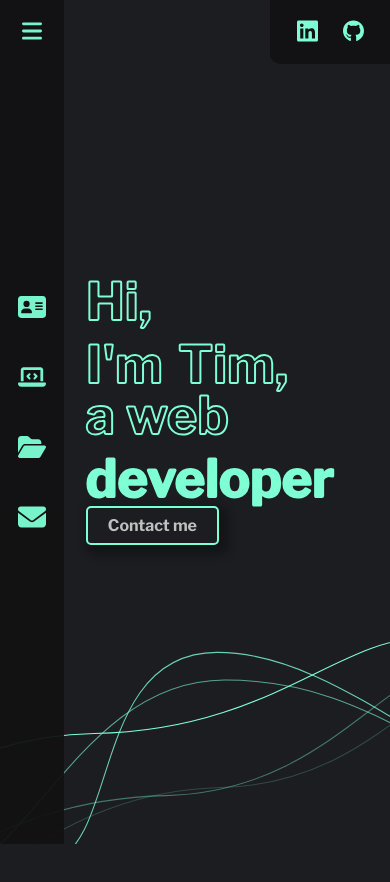
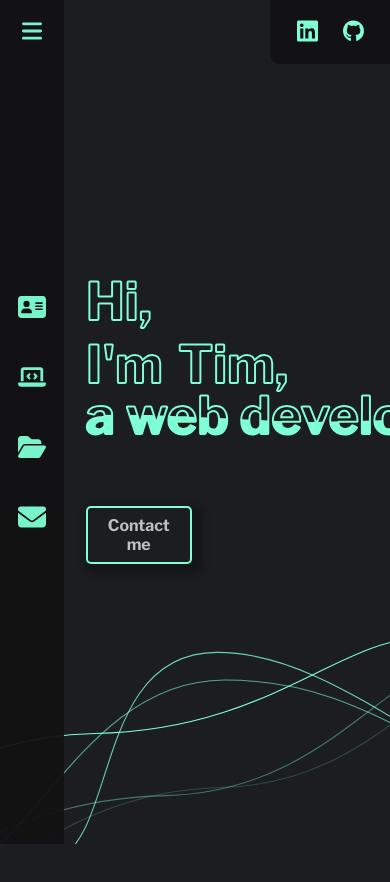
Before and after one commit to Tim-jn/Portfolio, a React (Create React App) app: page / in a window 390 px wide. Shown: the top 882 px of the page. After the commit the page ends 844 px from the top, so only its background shows below. Built offline with nearby package versions, Linux system fonts and the light colour scheme.

Commit message:
fixed size issue

```diff
--- a/src/App.scss
+++ b/src/App.scss
@@ -63,6 +63,7 @@ body {
   position: relative;
   height: 100vh;
   width: 100%;
+  overflow: hidden;
   background-repeat: no-repeat;
   background-position-y: 100%;
   background-position-x: 100%;
--- a/src/Components/Title/Title.scss
+++ b/src/Components/Title/Title.scss
@@ -33,6 +33,7 @@
   position: absolute;
   top: 19%;
   left: 0%;
+  white-space: nowrap;
 }
 
 .main-title-animated:nth-child(1) {
@@ -100,6 +101,8 @@
   .main-title {
     top: 32%;
     left: 22%;
+    height: 100%;
+    width: auto;
   }
 
   .main-title-content {
```
